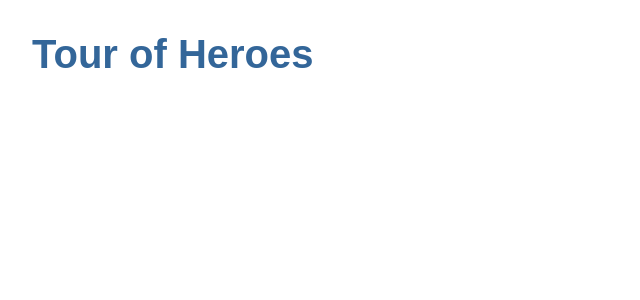
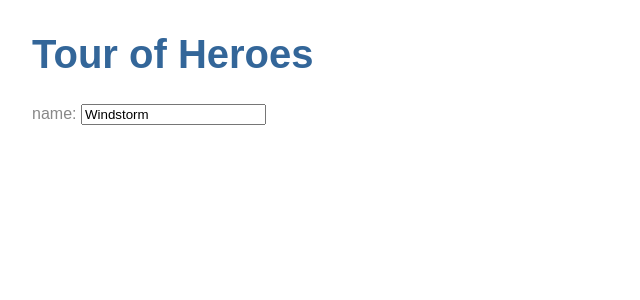
Before and after one commit to simsausaurabh/Tour-of-Heroes, an Angular app: page / in a window 1280 px wide. Shown: the top 300 px of the page, without its empty margins (0-640 px from the left). Built offline with nearby package versions, Linux system fonts and the light colour scheme.

Commit message:
Add Heroes Component

```diff
--- a/src/app/app.component.html
+++ b/src/app/app.component.html
@@ -1 +1,2 @@
 <h1>{{title}}</h1>
+<app-heroes></app-heroes>
--- /dev/null
+++ b/src/app/hero.ts
@@ -0,0 +1,4 @@
+export class Hero {
+  id: number;
+  name: string;
+}
--- /dev/null
+++ b/src/app/heroes/heroes.component.html
@@ -0,0 +1,5 @@
+<div>
+    <label>name:
+      <input [(ngModel)]="hero.name" placeholder="name">
+    </label>
+</div>
--- /dev/null
+++ b/src/app/heroes/heroes.component.ts
@@ -0,0 +1,20 @@
+import { Component, OnInit } from '@angular/core';
+import { Hero } from '../hero';
+
+@Component({
+  selector: 'app-heroes',
+  templateUrl: './heroes.component.html',
+  styleUrls: ['./heroes.component.css']
+})
+export class HeroesComponent implements OnInit {
+  hero: Hero = {
+    id: 1,
+    name: 'Windstorm'
+  };
+
+  constructor() { }
+
+  ngOnInit() {
+  }
+
+}
```
Also changed, not shown: src/app/app.module.ts (+6 -3 lines), src/app/heroes/heroes.component.css (added), 1 other file (tests, documents, lock files or other folders).
